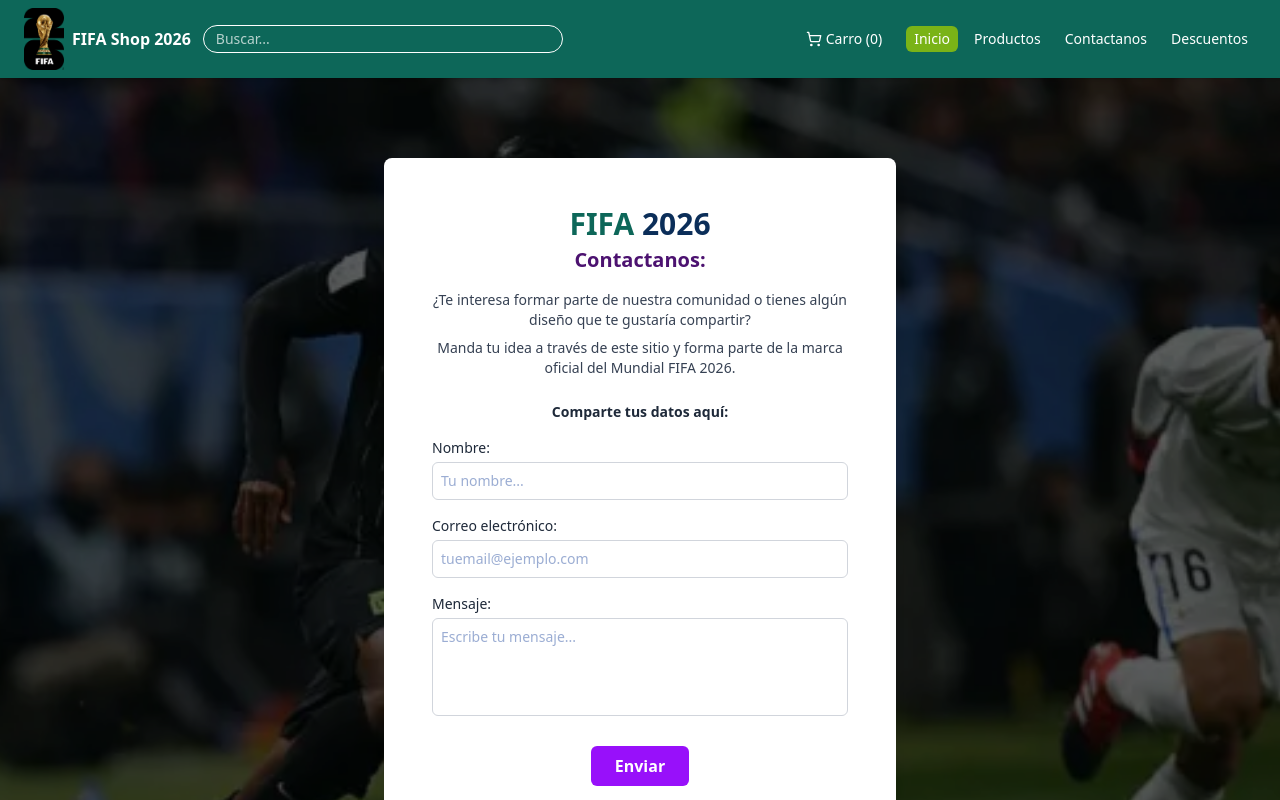
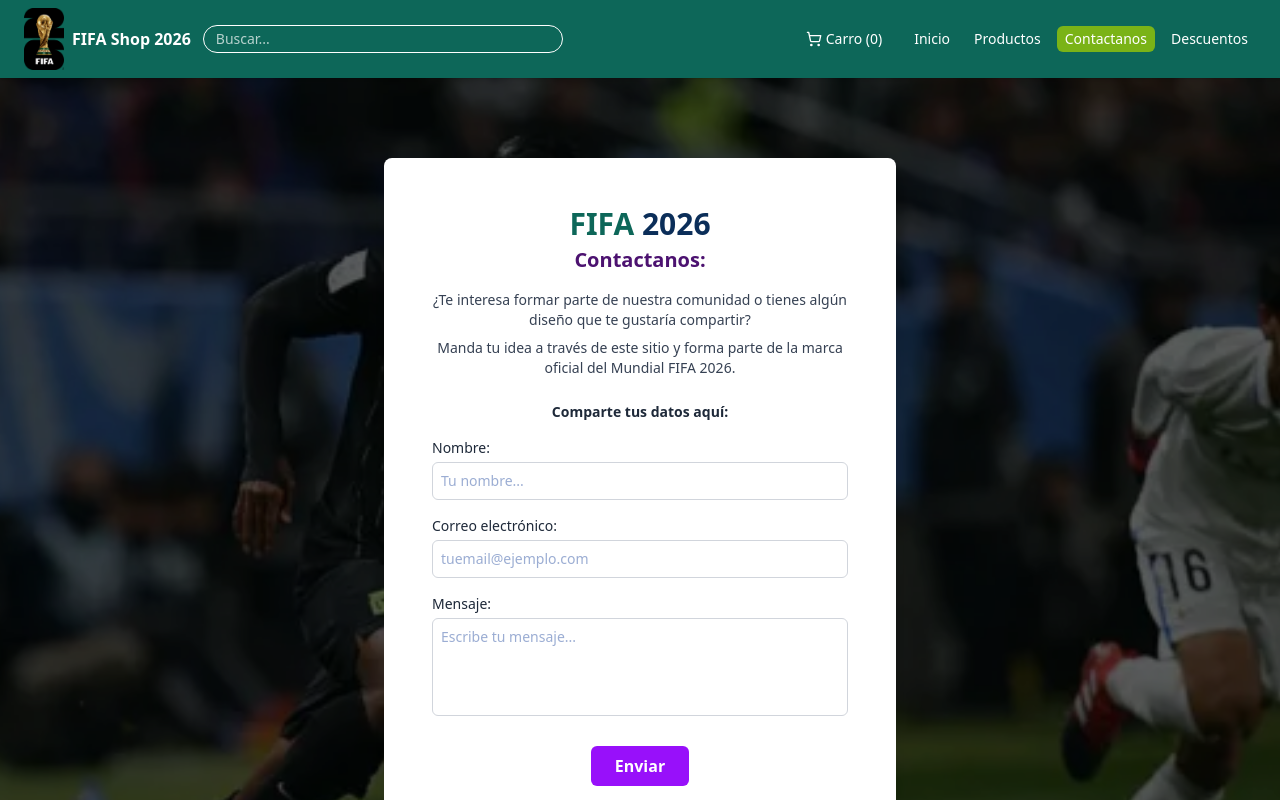
Before and after one commit to Tyrun/fifa2026worldcup-webexample, a Next.js app: page /contacto in a window 1280 px wide. Shown: the top 800 px of the page. Built offline with nearby package versions, Linux system fonts and the light colour scheme.

Commit message:
more and MOREEEE changes

```diff
--- a/src/app/components/Header.tsx
+++ b/src/app/components/Header.tsx
@@ -4,10 +4,11 @@
 import React, { useState } from "react";
 import Link from "next/link";
 import Image from "next/image";
+import { usePathname } from "next/navigation";
 
 export default function Header() {
   const [menuOpen, setMenuOpen] = useState(false);
-  const [activeLink, setActiveLink] = useState<string>("Inicio");
+  const pathname = usePathname(); // <-- Hook para obtener la ruta actual
 
   const links = [
     { name: "Inicio", href: "/" },
@@ -63,9 +64,8 @@
               <Link
                 key={link.name}
                 href={link.href}
-                onClick={() => setActiveLink(link.name)}
                 className={`px-2 py-[3px] rounded-md text-sm transition-all duration-200 ${
-                  activeLink === link.name
+                  pathname === link.href
                     ? "bg-[#7AB317] text-white"
                     : "hover:bg-[#7AB317]/60"
                 }`}
@@ -98,12 +98,9 @@
             <Link
               key={link.name}
               href={link.href}
-              onClick={() => {
-                setActiveLink(link.name);
-                setMenuOpen(false);
-              }}
+              onClick={() => setMenuOpen(false)}
               className={`text-left px-3 py-1.5 rounded-md text-sm transition-all duration-200 ${
-                activeLink === link.name
+                pathname === link.href
                   ? "bg-[#7AB317] text-white"
                   : "hover:bg-[#7AB317]/60"
               }`}
```
